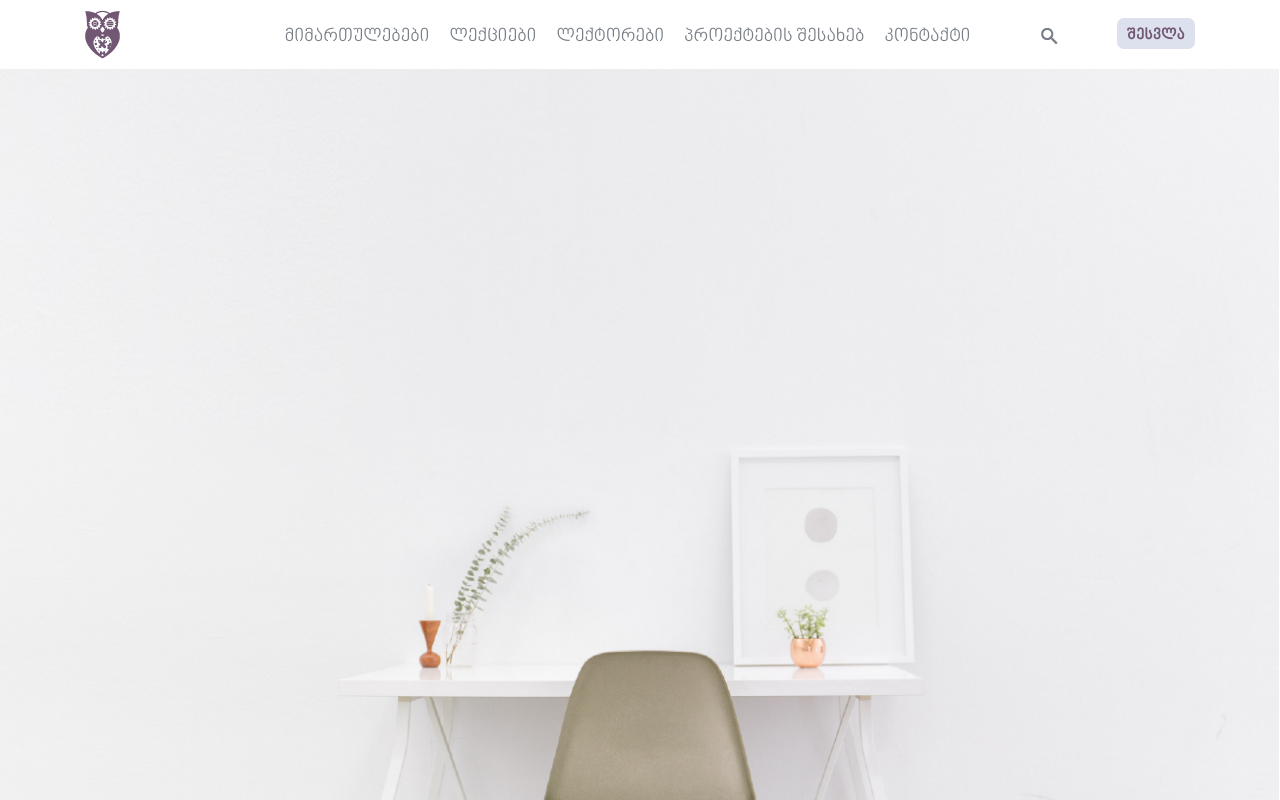
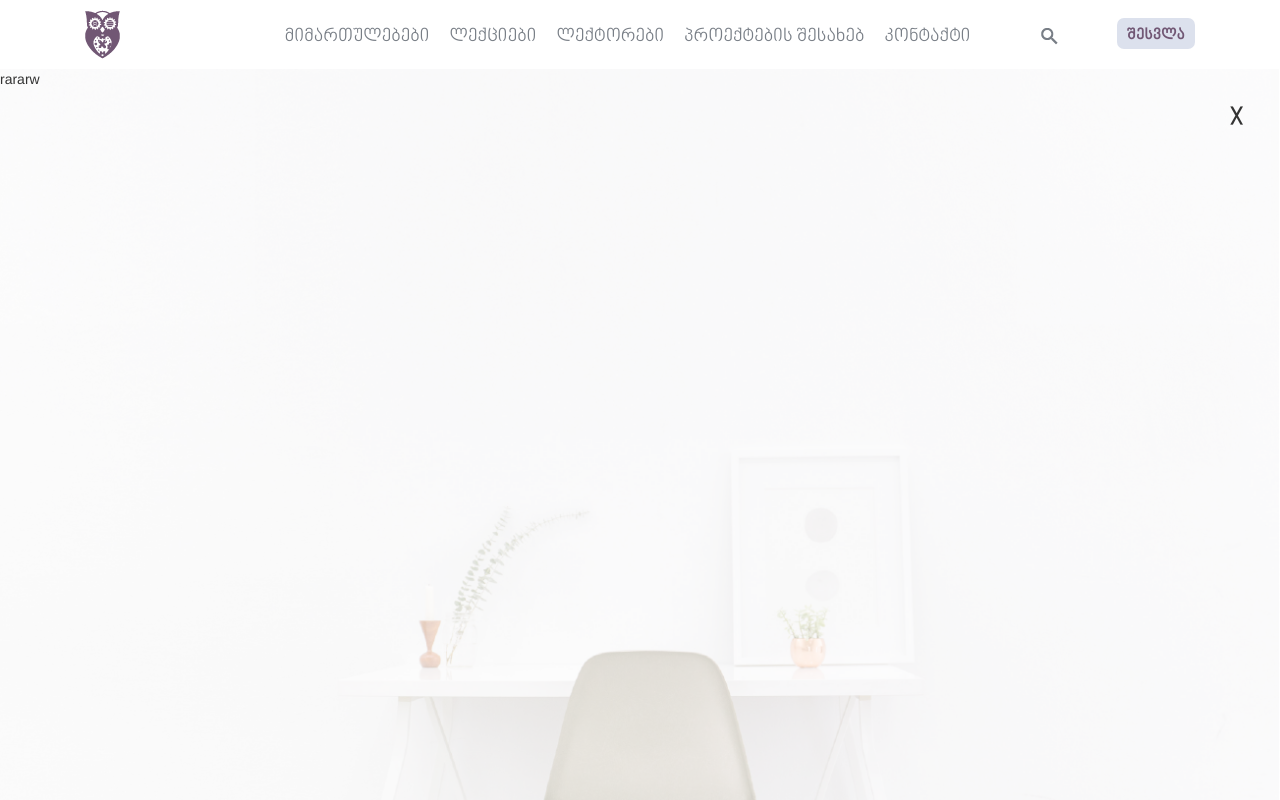
Before and after one commit to berdia21/geolab-online-front-end, a plain HTML site: page GeoLab_Online/index.html in a window 1280 px wide. Both pictures are taken after a click on the button "შესვლა". Shown: the top 800 px of the page. Drawn offline with Linux system fonts and the light colour scheme; a web font is replaced by a local one.

Commit message:
update v2

```diff
--- a/GeoLab_Online/css/first_page.css
+++ b/GeoLab_Online/css/first_page.css
@@ -258,3 +258,35 @@ footer {
 	color: #ccc;
 	padding: 30px 15px;
 }
+
+
+/*----------resgistration----------*/
+.registration_bg {
+	background-color: rgba(255,255,255, 0.7);
+	position: fixed;
+	width: 100%;
+	height: 100%;
+	display: none;
+	z-index: 99;
+}
+.registration_wrapper {
+	position: relative;
+}
+.close_btn {
+	position: absolute;
+	right: 30px;
+	top:30px;
+	font-size: 26px;
+	font-family: 'BPGNinoMtavruli-Bold';
+	border: none;
+	background:none;
+}
+.registration_box {
+	position: absolute;
+	top: 0;
+	bottom: 0;
+	right: 0;
+	left: 0;
+	margin: auto;
+
+}
--- a/GeoLab_Online/index.html
+++ b/GeoLab_Online/index.html
@@ -3,6 +3,7 @@
 <head>
 	<title>GeoLab Online</title>
 	<meta charset="utf-8">
+	<meta name="viewport" content="width=device-width, initial-scale=1">
 	<link rel="stylesheet" type="text/css" href="css/reset.css">
 	<link rel="stylesheet" type="text/css" href="css/fonts.css">
 	<link rel="stylesheet" type="text/css" href="css/bootstrap.min.css">
@@ -10,6 +11,8 @@
 	<link rel="stylesheet" type="text/css" href="css/first_page.css">
 </head>
 <body>
+
+
 
 <header>
 	<div class="container">
@@ -45,6 +48,17 @@
 		</div>
 	</div>
 </header>
+
+<div class="registration_bg">
+	<div class="registration_wrapper clearfix">
+		<button class="close_btn"> X </button>
+		<div class="registration_box">
+			rararw
+		</div>
+
+	</div>
+</div>
+
 <section>
 	<div class="container-flui no_padding">
 		<div class="video_wrapper">
--- a/GeoLab_Online/js/app.js
+++ b/GeoLab_Online/js/app.js
@@ -0,0 +1,12 @@
+$(document).ready(function($) {
+	$('.login_btn').on('click', function(event) {
+		event.preventDefault();
+		/* Act on the event */
+		$('body').find(".registration_bg").fadeIn('slow');
+	});
+	$('.registration_wrapper').on('click', '.close_btn', function(event) {
+		event.preventDefault();
+		/* Act on the event */
+		$('body').find(".registration_bg").fadeOut('fast');
+	});
+});
```
